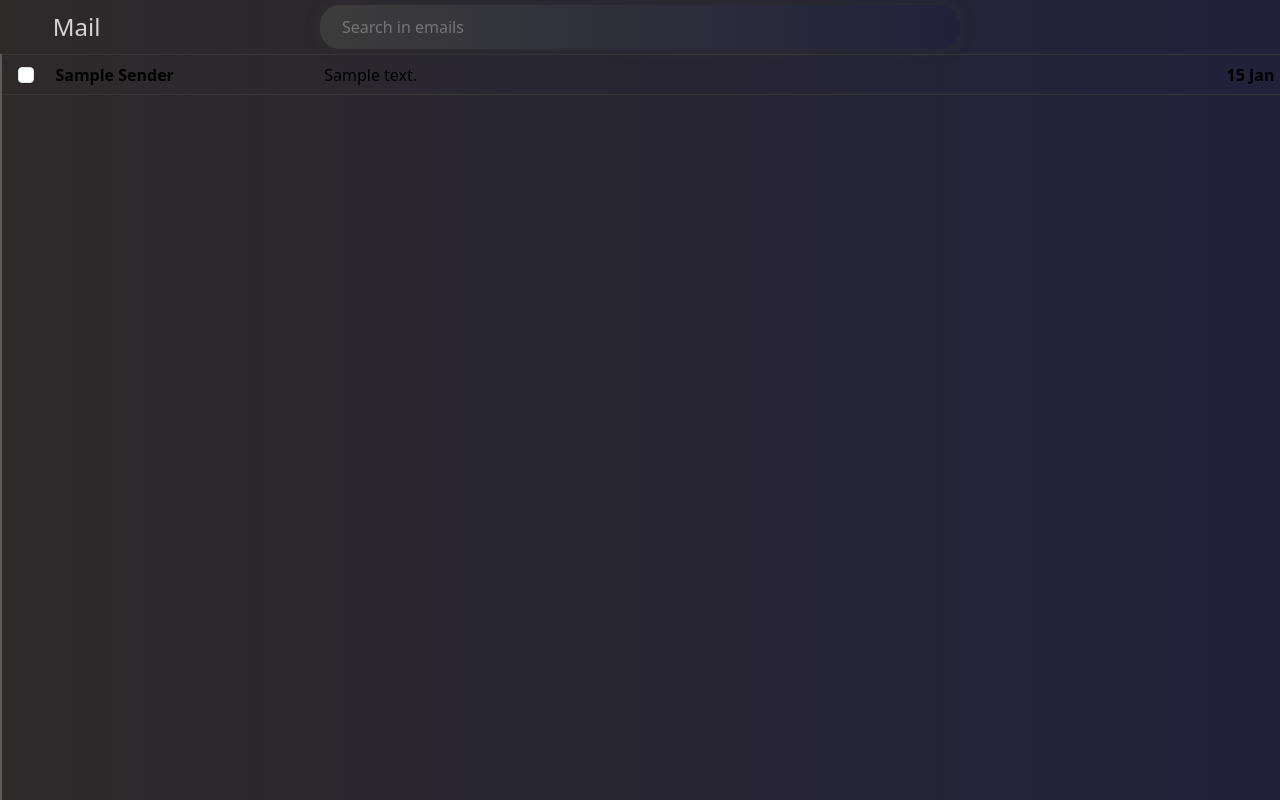
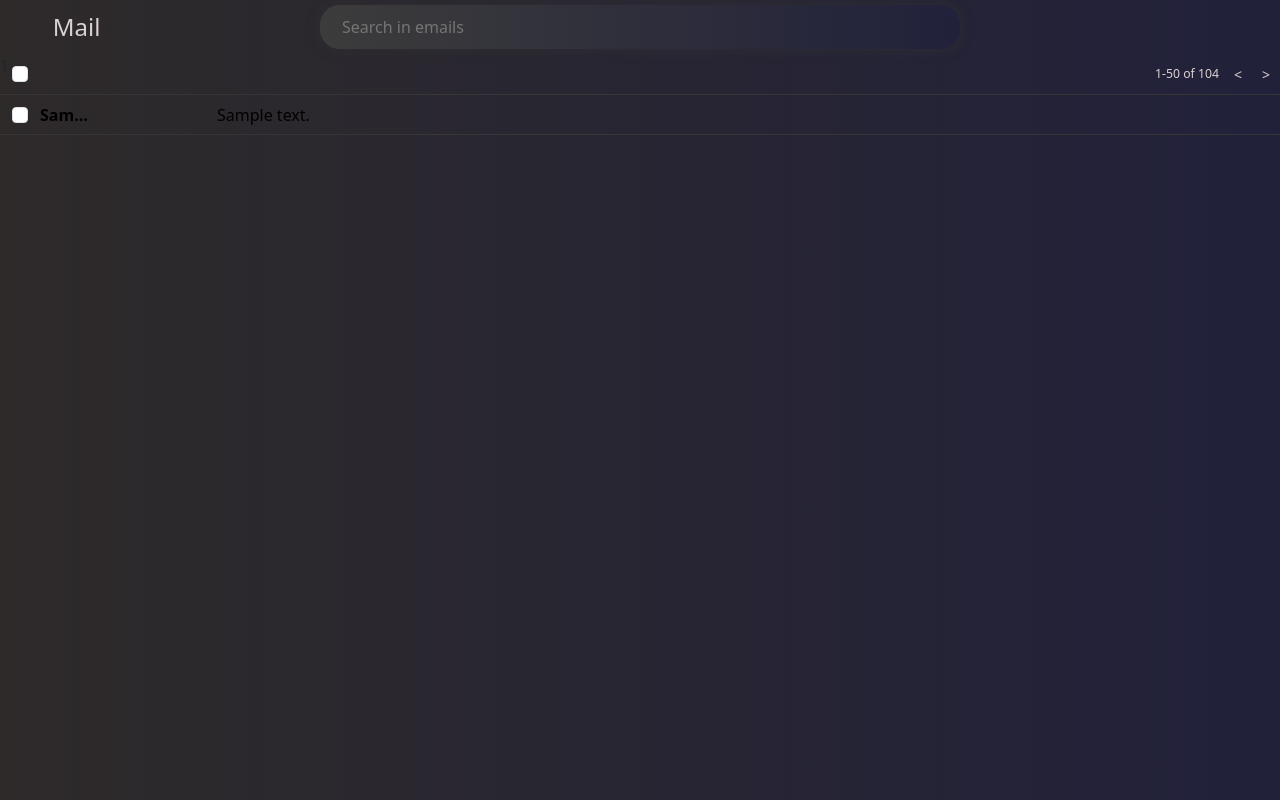
Before and after one commit to HammadAwan424/mail-it, a Flask app: template templates/index.html in a window 1280 px wide. Run offline with Flask 3, Linux system fonts and the light colour scheme; the template is opened without the code that fills it: most values are stand-ins (such as "Sample title", 1, 10 or a date in 2020); some libraries are stand-ins or nearby versions.

Commit message:
Set up dates and some improvements

```diff
--- a/app.py
+++ b/app.py
@@ -3,6 +3,7 @@
 from helpers import login, users, mails, Email, date
 import logging
 from sqlalchemy import insert, create_engine, exists, select, update
+import json
 
 
 app = Flask(__name__)
@@ -38,7 +39,14 @@
         #prepares page and returns it
         user = conn.execute(select(users).filter_by(id=session.get("id"))).first()
         mails = Email.all(user_receiver=session.get("id"))
-        return render_template("index.html", mails=mails, user=user)
+
+        # manages json
+        arr = []
+        for mail in mails:
+            arr.append(mail.__dict__)
+        json_mails = json.dumps(arr, default=str, indent=2)
+
+        return render_template("index.html", mails=mails, user=user, json_mails=json_mails)
 
 @app.route("/login", methods=["GET", "POST"])
 def login():
--- a/static/index.css
+++ b/static/index.css
@@ -25,8 +25,7 @@
     color: rgb(0, 0, 0)
 }
 
-.sixth,
-.sixth > div {
+.overflow {
     overflow: hidden;
     white-space: nowrap;
     text-overflow: ellipsis;
@@ -67,7 +66,6 @@
     width: 40px;
 }
 .bubble-sender {
-    background-color: rgb(11, 68, 90);
     height: 80%;
     flex: 0 0 auto;
 }
@@ -80,6 +78,15 @@
     transform: translate(-50%, -50%);
 }
 
+.f-b {
+    display: flex;
+    height: 100%;
+    align-items: center;
+    justify-content: center;
+}
+.f-g {
+    gap: 10px
+}
 
 td:has(.bubble-sender) {
     justify-content: flex-start;
@@ -116,9 +123,8 @@
     display: flex;
     flex-flow: column nowrap;
     justify-content: space-between;
-    font-size: small;
     white-space: nowrap;
-    align-items: center;
+    align-items: flex-end;
 }
 .sixth > div {
     width: 100%;
@@ -147,26 +153,34 @@
     position: absolute;
     top: 0;
     bottom: 0;
-    width: 70%;
+    width: 0;
     max-width: 240px;
     border-radius: 0 20px 20px 0;
     background-color: rgb(42, 49, 80);
     box-shadow: 0 0 2px black inset;
+    transition: width 0.3s ease;
+}
+.sidebar-toggle {
+    width: 70%
 }
 .topbar {
-    width: 100%;
     height: 40px;
     display: flex;
     align-items: center;
-    background-color: aliceblue;
 }
-.topbar > div {
+.topbar > .space {
     flex: 1 1 auto;
-    display: flex;
-    justify-content: center;
 }
-.topbar i {
-    margin: 0 4px;
+.last > .main {
+    height: 70% !important
+}
+.rect {
+    padding: 5px;
+    border-radius: 4px;
+}
+.rect:hover {
+    background-color: rgba(0, 0, 0, 0.1);
+    transition-duration: 0.1s;
 }
 .search_bar {
     background-image: linear-gradient(to right, rgb(60, 60, 60), rgb(33, 33, 59));
@@ -184,8 +198,8 @@
         font-size: small;
         margin-top: -2px;
     }
-    .topbar {
-        margin: 0 15px;
+    .menu {
+        font-size: small;
     }
 }
 
@@ -201,11 +215,20 @@
         border-radius: 20px;
         margin: 5px 0;
     }
+    .icon {
+        cursor: pointer;
+    }
     .basic {
         display: flex;
         flex: 1 1 0px;
         align-items: center;
         height: 100%;
+    }
+    .mr {
+        margin-right: 10px;
+    }
+    .ml {
+        margin-left: 10px;
     }
     .basic > h4 {
         margin: 0;
@@ -220,20 +243,18 @@
         grid-template-columns: auto auto;
         grid-template-rows: auto 1fr;
     }
-    @keyframes slideAnimation {
-        0% { width: 0; }
-        100% { width: 20vw }
-    }
+
     .animate {
-        animation: slideAnimation 0.3s ease forwards;
+        width: 20vw !important
     }
     .right {
         overflow: hidden;
     }
     .left {
-        transition: all 10s ease;
+        transition: all 0.3s ease;
         display: block;
         background-color: rgba(0, 0, 0, 0.1);
+        border-radius: 0 15px 15px 0;
         width: 0
     }
     .box {
@@ -256,7 +277,6 @@
         display: flex;
         align-items: center;
         justify-content: center;
-        flex: 1 1 auto;
     }
     tr {
         display: flex;
@@ -270,17 +290,22 @@
         justify-content: center;
         align-items: center;
     }
-    .menu > div {
+    .menu > .date {
+        width: 70px;
+        text-align: right;
         color: black;
-        font-size: initial;
     }
     .top {
-        height: 100%
+        grid-column: 1 / 3;
     }
     .sixth {
         flex: 50 1 450px;
         justify-content: flex-start;
         align-content: center;
+    }
+    .second {
+        width: 60px;
+        justify-content: flex-start;
     }
 
     .bubble {
--- a/templates/index.html
+++ b/templates/index.html
@@ -19,7 +19,6 @@
     <body>
         {% block body %}
         <div class="grid">
-            <div class="child" style="grid-column: 1 / 3;">
             <div class="top">
                 <div class="basic no-mobile light">
                     <div class="bubble"><i class="gg-menu"></i></div>
@@ -28,69 +27,96 @@
                 <form class="search_bar" action="/null" method="get">
                     <div class="bubble-menu no-desktop"><i class="gg-menu light center"></i></div>
                     <i class="gg-search no-mobile"></i>
-                        <input placeholder="Search in emails">
+                    <input class="light" placeholder="Search in emails">
                     <div class="bubble-user no-desktop"><p class="center light">{{ session.get("username").title()[0] }}</p></div>
                 </form>
                 <div class="user no-mobile"><div class="bubble-user"><p class="center fw-bold">{{ session.get("username").title()[0] }}</p></div></div>
-                    <div class="topbar hidden">
-                        <span>5 items Selected</span>
-                        <div class="space" style="flex: 25 1 450px"></div>
-                        <div><i class="gg-trash black"></i></div>
-                        <div><i class="gg-check-r black"></i></div>
-                    </div>
                 <p class="dark small p no-desktop">Primary</p>
             </div>
-            </div>
-            <div class="left box">
+            <div class="left">
                 1
             </div>
             <div class="right">
+                <div class="topbar light no-mobile">
+                    <div class="main"><input type="checkbox" class="form-check-input icon" id="all-checkboxes"></div>
+
+                    <div class="onselection f-b hidden">
+                        <div class="rect mr"><span>5 items Selected</span></div>
+                        <div class="main mr icon"><i class="gg-trash black"></i></div>
+                        <div class="main mr icon"><i class="gg-check-r black"></i></div>
+                        <div class="main mr icon"><i class="gg-more-vertical-alt black"></i></div>
+                    </div>
+                    <div class="space"></div>
+                    <div class="last f-b small">
+                        <div class="rect small">1-50 of 104</div>
+                        <div class="main icon">&lt;</div>
+                        <div class="main icon">&gt;</div>
+                    </div>
+
+                </div>
                 <table>
                     {%- for mail in mails %}
                         <tr class="hover">
-                            <td class="no-desktop"><div class="bubble-sender"><div class="center light">{{ mail.sender[1].title()[0] }}</div></div></td>
+                            <td class="no-desktop"><div class="bubble-sender" style="background-color: {{mail.sender[2]}};"><div class="center light">{{ mail.sender[1].title()[0] }}</div></div></td>
 
-                            <td class="no-mobile first icons"><div class="main"><input type="checkbox" class="form-check-input" id="checkbox1"></div></td>
-                            <td class="no-mobile second fw-bold"><label class="black" for="checkbox1">{{ mail.sender[1].title() }}</label></td>
-                            <td class="no-mobile third icons side"><div class="main"><i class="gg-trash black"></i></div></td>
-                            <td class="no-mobile fourth icons"><div class="main"><i class="gg-check-r black"></i></div></td>
-                            <td class="no-mobile fifth icons"><div class="main"><i class="gg-more-vertical-alt black"></i></td>
+                            <td class="no-mobile first"><div class="main"><input type="checkbox" class="form-check-input icon" id="checkbox{{loop.index}}"></div></td>
+                            <td class="no-mobile second fw-bold"><label class="black overflow" for="checkbox{{loop.index}}">{{ mail.sender[1].title() }}</label></td>
+                            <td class="no-mobile third icon side"><div class="main"><i class="gg-trash black"></i></div></td>
+                            <td class="no-mobile fourth icon"><div class="main"><i class="gg-check-r black"></i></div></td>
+                            <td class="no-mobile fifth icon"><div class="main"><i class="gg-more-vertical-alt black"></i></td>
 
-                            <td class="sixth">
-                                <div class="no-desktop sender fw-bold light">{{ mail.sender[1].title() }}</div>
-                                <div class="no-desktop title fw-bold light">Did you see thes 100$?</div>
-                                <div class="no-desktop message small fw-normal dark">{{ mail.message }}</div>
-                                <div id="child" class="no-mobile black message">{{ mail.message }}</div>
+                            <td class="sixth overflow">
+                                <div class="no-desktop sender fw-bold light overflow">{{ mail.sender[1].title() }}</div>
+                                <div class="no-desktop title fw-bold light overflow">Did you see thes 100$?</div>
+                                <div class="no-desktop message small fw-normal dark overflow">{{ mail.message }}</div>
+                                <div id="child" class="no-mobile black message overflow">{{ mail.message }}</div>
                             </td>
 
                             <td class="menu">
-                                <div class="date small light fw-bold" title="{{ mail.time }}">{{ mail.date | format }}</div>
+                                <div class="date small light fw-bold mr"></div>
                                 <i class="no-desktop gg-more-vertical-o dark"></i>
                             </td>
                         </tr>
                     {%- endfor %}
                 </table>
-                <div class="sidebar no-desktop hidden"></div>
+                <div class="sidebar no-desktop"></div>
             </div>
         </div>
     </body>
 
     <script>
         document.addEventListener("DOMContentLoaded", function() {
-            checkboxes = document.getElementsByClassName("form-check-input")
+            checkboxes = document.querySelectorAll("td .form-check-input")
+            document.getElementById("all-checkboxes").addEventListener("change", function() {
+                if (this.checked) {
+                    checkboxes.forEach(function(box) {
+                        if (!box.checked) {box.click()}
+                    })
+                }
+                else {checkboxes.forEach(function(box) {
+                    box.click()
+                })}
+            })
+
+            let total = 0
             for (let i = 0; i < checkboxes.length; i++) {
                 checkboxes[i].addEventListener("change", function() {
-                    let tr = checkboxes[i].closest("tr")
-                    tr.classList.toggle("selection")
-                    let total = 0
-                    for (let j = 0; j < checkboxes.length; j++) {
-                        if (checkboxes[j].checked == true) {total += 1}
+                    checkboxes[i].closest("tr").classList.toggle("selection")
+
+                    if (checkboxes[i].checked) {total += 1}
+                    else {total -= 1}
+
+                    if (total > 0) {
+                        document.querySelector(".topbar > .onselection").classList.remove("hidden")
+                        document.querySelector(".onselection .rect").innerHTML = `${total} items selected`
+                        if (total == checkboxes.length) {
+                            document.getElementById("all-checkboxes").checked = true
+                        } else {
+                            document.getElementById("all-checkboxes").checked = false
                         }
-                    if (total > 0) {
-                        document.querySelector(".topbar").classList.remove("hidden")
-                        document.querySelector(".topbar > span").innerHTML = `${total} items selected`
+                    } else {
+                        document.querySelector(".topbar > .onselection").classList.add("hidden")
                     }
-                    else {document.querySelector(".topbar").classList.add("hidden")}
                 })
             }
 
@@ -116,15 +142,58 @@
             // Mobile
             document.querySelector(".search_bar > .bubble-menu").addEventListener("click", function() {
                 let bar = document.querySelector(".sidebar")
-                bar.classList.remove("hidden")
+                bar.classList.add("sidebar-toggle")
+                window.setTimeout(function() {
                     window.onclick = (pointer) => {
                         if (pointer.clientX > bar.getBoundingClientRect().right) {
                             console.log("You clicked right to the sidebar")
-                        bar.classList.add("hidden")
+                            bar.classList.remove("sidebar-toggle")
                             window.onclick = null
                         }
                     }
+                }, 100)
+
+            });
+
+
+            (function() {
+                let json_mails = `{{json_mails|safe}}`
+                let mails = JSON.parse(json_mails)
+                let dateElems = document.querySelectorAll(".menu > .date")
+                const currentDate = new Date()
+
+                for (let i = 0; i < mails.length; i++) {
+                    let date = new Date(`${mails[i].date}T${mails[i].time}Z`)
+
+                    let delta = (currentDate - date) / (1000 * 60) // stores minutes in delta
+                    if (delta < 1) {
+                        dateElems[i].innerHTML = `Just now`
+                    }
+                    else if (delta < 60) {
+                        dateElems[i].innerHTML = `${Math.floor(delta)}mins`
+                    }
+                    else if (delta < 1400) {
+                        dateElems[i].innerHTML = `${Math.floor(delta / 60)}hours`
+                    } else {dateElems[i].innerHTML = date.toLocaleDateString("en-GB", {day: "numeric", month: "short"})}
+                }
+            })()
+
+            if (window.innerWidth < 768) {
+                console.log('ready')
+                for (let tr of document.querySelectorAll("tr")) {
+                    tr.addEventListener("mousedown", function() {
+                        console.log("detected hold")
+                        timer = setTimeout(function() {
+                            console.log("The animation should play")
+                        }, 1000)
+                        console.log(`timer set as ${timer}`)
                     })
+                }
+                window.addEventListener("mouseup", function() {
+                    console.log("detected up")
+                    if (timer) clearTimeout(timer)
+                })
+            }
         })
     </script>
     {% endblock %}
--- a/templates/profile_color.html
+++ b/templates/profile_color.html
@@ -14,7 +14,7 @@
         white-space: pre-wrap;
     }
     .circle {
-        width: 40%;
+        width: 50vmin;
         aspect-ratio: 1 / 1;
         border-radius: 50%;
         position: relative;
```
Also changed, not shown: helpers.py (+25 -15 lines). Lines whose indentation alone changed are shown as unchanged.
